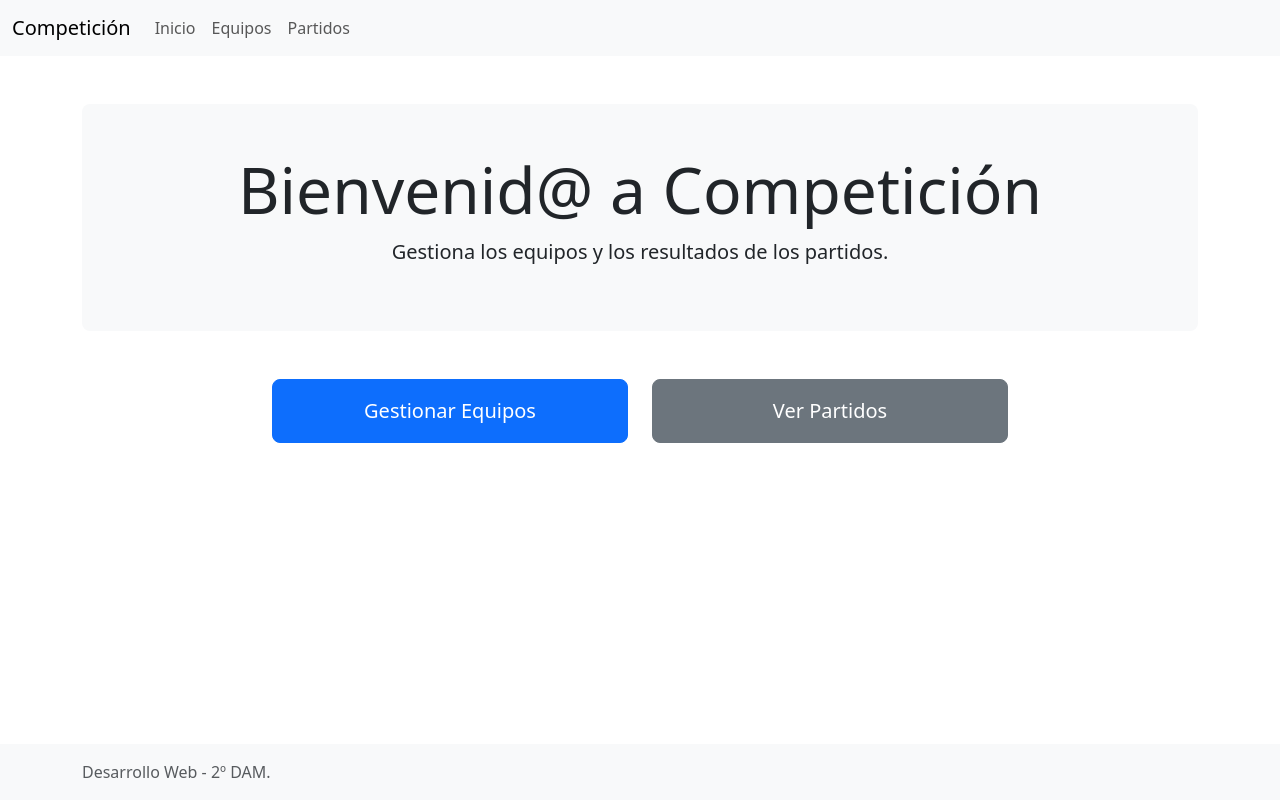
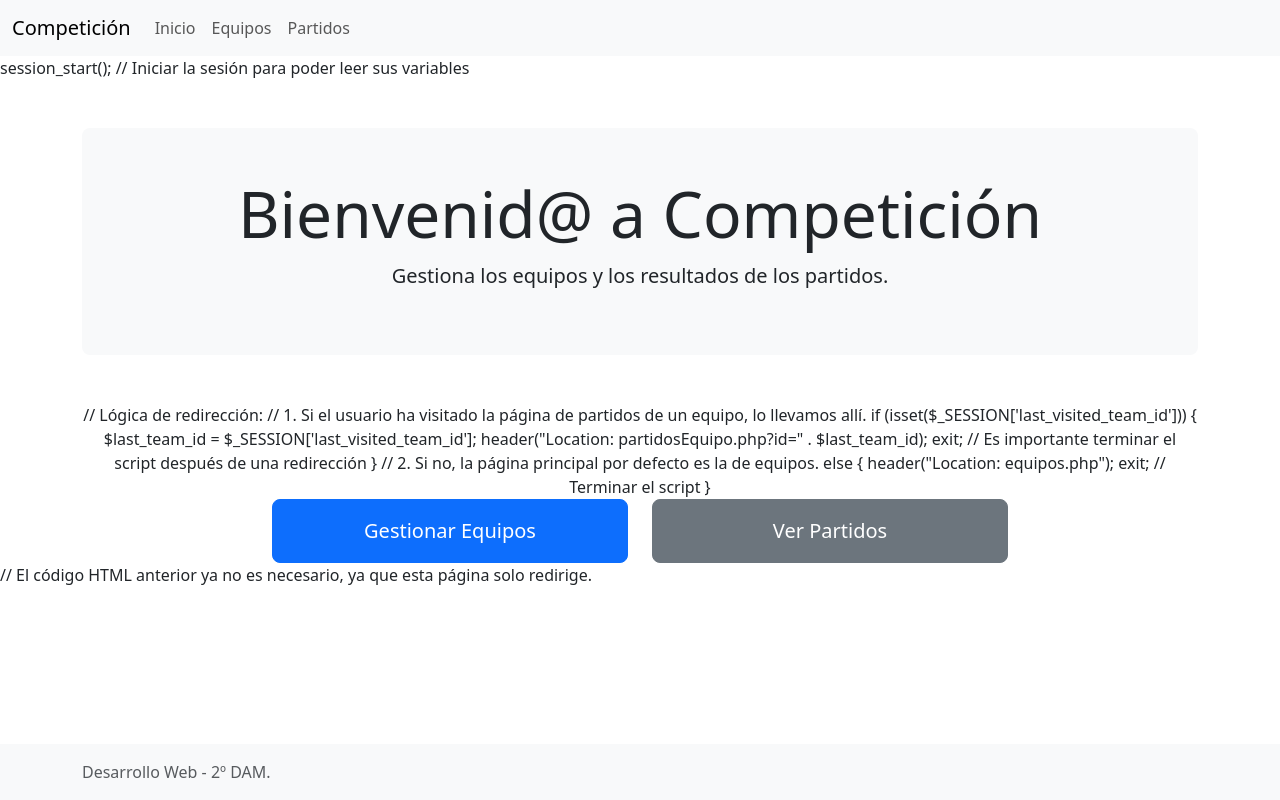
Before and after one commit to UnaxGainzarain/Competicion_DW, a PHP site: page / in a window 1280 px wide. Run offline with PHP 8.4, Linux system fonts and the light colour scheme.

Commit message:
arreglado error de partidoEquipo.php

```diff
--- a/SourceFiles/app/index.php
+++ b/SourceFiles/app/index.php
@@ -10,12 +10,25 @@
 
 require_once __DIR__ . '/../templates/header.php';
 ?>
+session_start(); // Iniciar la sesión para poder leer sus variables
 
 <div class="container text-center">
   <div class="py-5 my-5 bg-light rounded-3">
       <h1 class='display-3'>Bienvenid@ a Competición</h1>
       <p class="lead">Gestiona los equipos y los resultados de los partidos.</p>
   </div>
+// Lógica de redirección:
+// 1. Si el usuario ha visitado la página de partidos de un equipo, lo llevamos allí.
+if (isset($_SESSION['last_visited_team_id'])) {
+    $last_team_id = $_SESSION['last_visited_team_id'];
+    header("Location: partidosEquipo.php?id=" . $last_team_id);
+    exit; // Es importante terminar el script después de una redirección
+}
+// 2. Si no, la página principal por defecto es la de equipos.
+else {
+    header("Location: equipos.php");
+    exit; // Terminar el script
+}
 
   <div class="row justify-content-center g-4">
       <div class="col-md-4">
@@ -42,3 +55,4 @@ require_once __DIR__ . '/../templates/header.php';
 </body>
 
 </html>
+// El código HTML anterior ya no es necesario, ya que esta página solo redirige.
--- a/SourceFiles/app/partidosEquipo.php
+++ b/SourceFiles/app/partidosEquipo.php
@@ -7,6 +7,8 @@
  *
  * @author ander_frago@cuatrovientos.org
  */
+
+session_start(); // Iniciar la sesión al principio de todo
 
 require_once __DIR__ . '/../templates/header.php';
 require_once __DIR__ . '/../persistence/DAO/GenericDAO.php';
@@ -23,6 +25,9 @@ if (!$equipo_id) {
     header('Location: equipos.php');
     exit;
 }
+
+// Guardar el equipo visitado en la sesión para futuras visitas
+$_SESSION['last_visited_team_id'] = $equipo_id;
 
 // Obtener la información del equipo usando el DAO
 $equipo = $equipoDAO->selectById($equipo_id);
```
